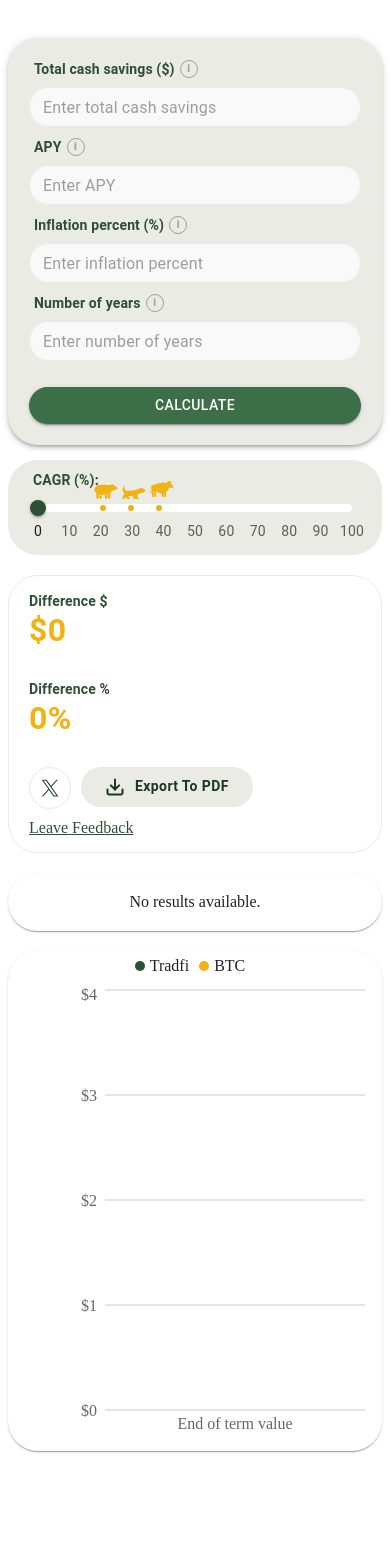
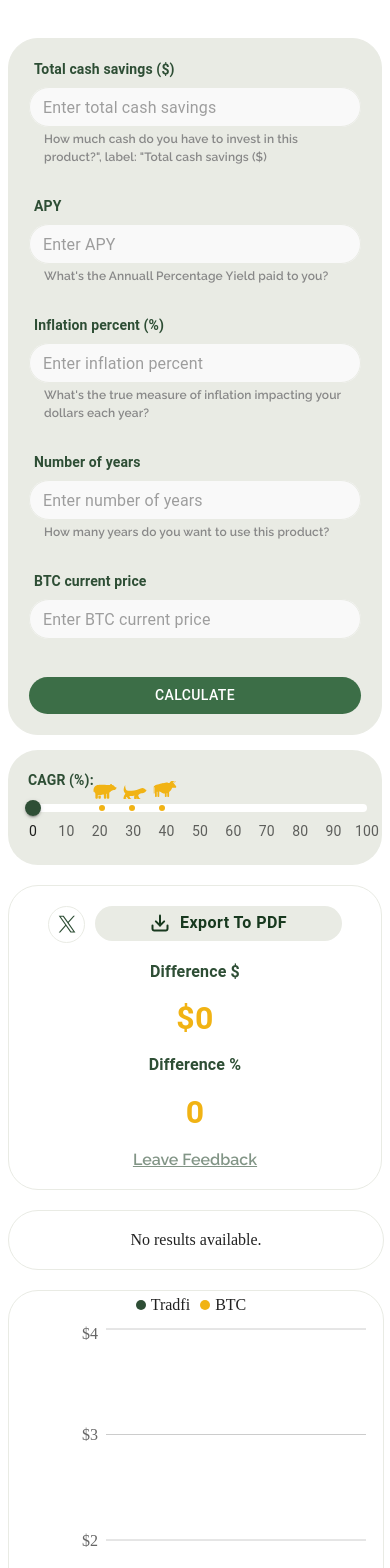
Before and after one commit to acvid3/bitcoinmath-calc-components, a React (Create React App) app: page / in a window 390 px wide. Shown: the top 1568 px of the page. Before the commit the page ends 1481 px from the top, so only its background shows below. Built offline with nearby package versions, Linux system fonts and the light colour scheme; the HTML template or start-up script is replaced by a standard one.

Commit message:
Fix mobile styles, make edits

```diff
--- a/src/appStyle.js
+++ b/src/appStyle.js
@@ -44,6 +44,8 @@ export const sx = {
     },
 
     resultsPaper: {
+        border: '1px solid #E9EBE4',
+        boxShadow: 'none',
         width: '100%',
         borderRadius: '30px',
         height: 'fit-content',
@@ -60,6 +62,8 @@ export const sx = {
     },
 
     chartPaper: {
+        border: '1px solid #E9EBE4',
+        boxShadow: 'none',
         height: '500px',
         width: '497px',
         display: 'flex',
--- a/src/components/CagrInputRange/styles.js
+++ b/src/components/CagrInputRange/styles.js
@@ -1,7 +1,8 @@
 export const styles = {
     container: {
         width: '100%',
-        padding: '10px 35px 10px 25px',
+        // padding: '10px 35px 10px 25px',
+        padding: '20px',
         boxSizing: 'border-box',
         borderRadius: '30px',
         backgroundColor: '#E9EBE4',
--- a/src/components/FinancialCalculatorForm/constants.js
+++ b/src/components/FinancialCalculatorForm/constants.js
@@ -1,7 +1,7 @@
 export const inputFields = [
-    { id: 'total_cash_savings', label: 'Total cash savings ($)', placeholder: 'Enter total cash savings' },
-    { id: 'apy', label: 'APY', placeholder: 'Enter APY' },
-    { id: 'inflation_percent', label: 'Inflation percent (%)', placeholder: 'Enter inflation percent' },
-    { id: 'number_of_years', label: 'Number of years', placeholder: 'Enter number of years' },
-    // { id: 'btc_current_price', label: 'BTC current price', placeholder: 'Enter BTC current price' },
+    { id: 'total_cash_savings', label: 'Total cash savings ($)', placeholder: 'Enter total cash savings', message: 'How much cash do you have to invest in this product?", label: "Total cash savings ($)' },
+    { id: 'apy', label: 'APY', placeholder: 'Enter APY', message: 'What\'s the Annuall Percentage Yield paid to you?' },
+    { id: 'inflation_percent', label: 'Inflation percent (%)', placeholder: 'Enter inflation percent', message: 'What\'s the true measure of inflation impacting your dollars each year?' },
+    { id: 'number_of_years', label: 'Number of years', placeholder: 'Enter number of years', message: 'How many years do you want to use this product?' },
+    { id: 'btc_current_price', label: 'BTC current price', placeholder: 'Enter BTC current price' },
 ];
--- a/src/components/FinancialCalculatorForm/styles.js
+++ b/src/components/FinancialCalculatorForm/styles.js
@@ -10,6 +10,7 @@ export const sx = {
     },
 
     paper: {
+        boxShadow: 'none',
         padding: '20px',
         backgroundColor: '#E9EBE4',
         borderRadius: '30px',
@@ -24,7 +25,8 @@ export const sx = {
     },
 
     button: {
-        marginTop: 2,
+        boxShadow: 'none',
+        marginTop: '8px',
         backgroundColor: '#3c6e47',
         borderRadius: '30px'
     }
--- a/src/components/Input/index.jsx
+++ b/src/components/Input/index.jsx
@@ -9,21 +9,11 @@ const Input = ({ id, label, value, onChange, placeholder, message }) => {
 
     const isInputError = results?.code?.includes(id);
 
-    const description = inputDescriptions.find(d => d.label === label)?.description;
+    // const description = inputDescriptions.find(d => d.label === label)?.description;
 
     return (
         <Box sx={sx.container}>
-            {label && <Typography sx={sx.label}>
-                {label}
-                {description &&
-                    <span>
-                        <Button sx={sx.descriptionIcon}>i</Button>
-                        <Box className={'description'} sx={sx.description}>
-                            {description}
-                        </Box>
-                    </span>
-                }
-            </Typography>}
+            {label && <Typography sx={sx.label}>{label}</Typography>}
             <TextField
                 id={id}
                 value={value}
@@ -36,6 +26,7 @@ const Input = ({ id, label, value, onChange, placeholder, message }) => {
                 error={results?.data?.status === 400 && isInputError}
                 helperText={isInputError ? results?.message?.replace(/_/g, ' ') : ''}
             />
+            {message && <Typography sx={sx.message}>{message}</Typography>}
         </Box>
     );
 };
--- a/src/components/Input/styles.js
+++ b/src/components/Input/styles.js
@@ -3,6 +3,7 @@ export const sx = {
         display: 'flex',
         flexDirection: 'column',
         gap: '8px',
+        paddingBottom: '20px',
     },
 
     label: {
--- a/src/components/ToolbarWithResults/index.jsx
+++ b/src/components/ToolbarWithResults/index.jsx
@@ -8,38 +8,69 @@ const ToolbarWithResults = (props) => {
 
     return (
         <Box sx={sx.container}>
+            <Box sx={{
+                display: 'none',
+
+                '@media (max-width: 678px)': {
+                    display: 'flex',
+                },
+            }}>
+                <Link sx={sx.xLink}>
+                    <svg width="20" height="20" viewBox="0 0 20 20" fill="none" xmlns="http://www.w3.org/2000/svg">
+                        <path
+                            d="M11.6673 8.80458L17.8877 1.72412H16.4145L11.0116 7.87044L6.69895 1.72412H1.72412L8.24619 11.0196L1.72412 18.4437H3.19734L8.89952 11.9514L13.4544 18.4437H18.4292M3.72918 2.81194H5.99251L16.4129 17.4089H14.1487"
+                            fill="#2E4E35"/>
+                    </svg>
+                </Link>
+                <Button sx={sx.button}>
+                    <svg width="20" height="20" viewBox="0 0 20 20" fill="none" xmlns="http://www.w3.org/2000/svg">
+                        <path
+                            d="M17.5 12.5V15.8333C17.5 16.2754 17.3244 16.6993 17.0118 17.0118C16.6993 17.3244 16.2754 17.5 15.8333 17.5H4.16667C3.72464 17.5 3.30072 17.3244 2.98816 17.0118C2.67559 16.6993 2.5 16.2754 2.5 15.8333V12.5"
+                            stroke="#18391F" stroke-width="2" stroke-linecap="round" stroke-linejoin="round"/>
+                        <path d="M5.83331 8.33334L9.99998 12.5L14.1666 8.33334" stroke="#18391F" stroke-width="2"
+                              stroke-linecap="round" stroke-linejoin="round"/>
+                        <path d="M10 12.5V2.5" stroke="#18391F" stroke-width="2" stroke-linecap="round"
+                              stroke-linejoin="round"/>
+                    </svg>
+                    Export To PDF
+                </Button>
+            </Box>
             <Box>
                 <Typography sx={sx.label}>Difference $</Typography>
-                <Typography sx={sx.primaryText}>${results?.difference?.dollar || 0}</Typography>
+                <Typography sx={sx.primaryText}>${results?.difference?.dollar?.toLocaleString() || 0}</Typography>
             </Box>
             <Box>
                 <Typography sx={sx.label}>Difference %</Typography>
-                <Typography sx={sx.primaryText}>{results?.difference?.percent || '0%'}</Typography>
+                <Typography sx={sx.primaryText}>{results?.difference?.percent?.replace(/(%)/gi, '') || '0'}</Typography>
             </Box>
-            <Box sx={
-                {
-                    textAlign: 'right',
+            <Box sx={sx.buttonsBox}>
+                <Box sx={{
+                    display: 'flex',
                     '@media (max-width: 678px)': {
-                        textAlign: 'left',
+                        display: 'none',
                     },
-                }
-            }>
-                <Box sx={{ display: 'flex' }}>
+                }}>
                     <Link sx={sx.xLink}>
                         <svg width="20" height="20" viewBox="0 0 20 20" fill="none" xmlns="http://www.w3.org/2000/svg">
-                            <path d="M11.6673 8.80458L17.8877 1.72412H16.4145L11.0116 7.87044L6.69895 1.72412H1.72412L8.24619 11.0196L1.72412 18.4437H3.19734L8.89952 11.9514L13.4544 18.4437H18.4292M3.72918 2.81194H5.99251L16.4129 17.4089H14.1487" fill="#2E4E35" />
+                            <path
+                                d="M11.6673 8.80458L17.8877 1.72412H16.4145L11.0116 7.87044L6.69895 1.72412H1.72412L8.24619 11.0196L1.72412 18.4437H3.19734L8.89952 11.9514L13.4544 18.4437H18.4292M3.72918 2.81194H5.99251L16.4129 17.4089H14.1487"
+                                fill="#2E4E35"/>
                         </svg>
                     </Link>
                     <Button sx={sx.button}>
                         <svg width="20" height="20" viewBox="0 0 20 20" fill="none" xmlns="http://www.w3.org/2000/svg">
-                            <path d="M17.5 12.5V15.8333C17.5 16.2754 17.3244 16.6993 17.0118 17.0118C16.6993 17.3244 16.2754 17.5 15.8333 17.5H4.16667C3.72464 17.5 3.30072 17.3244 2.98816 17.0118C2.67559 16.6993 2.5 16.2754 2.5 15.8333V12.5" stroke="#18391F" stroke-width="2" stroke-linecap="round" stroke-linejoin="round" />
-                            <path d="M5.83331 8.33334L9.99998 12.5L14.1666 8.33334" stroke="#18391F" stroke-width="2" stroke-linecap="round" stroke-linejoin="round" />
-                            <path d="M10 12.5V2.5" stroke="#18391F" stroke-width="2" stroke-linecap="round" stroke-linejoin="round" />
+                            <path
+                                d="M17.5 12.5V15.8333C17.5 16.2754 17.3244 16.6993 17.0118 17.0118C16.6993 17.3244 16.2754 17.5 15.8333 17.5H4.16667C3.72464 17.5 3.30072 17.3244 2.98816 17.0118C2.67559 16.6993 2.5 16.2754 2.5 15.8333V12.5"
+                                stroke="#18391F" stroke-width="2" stroke-linecap="round" stroke-linejoin="round"/>
+                            <path d="M5.83331 8.33334L9.99998 12.5L14.1666 8.33334" stroke="#18391F" stroke-width="2"
+                                  stroke-linecap="round" stroke-linejoin="round"/>
+                            <path d="M10 12.5V2.5" stroke="#18391F" stroke-width="2" stroke-linecap="round"
+                                  stroke-linejoin="round"/>
                         </svg>
                         Export To PDF
                     </Button>
                 </Box>
-                <Box sx={{ margin: '10px 10px 0 0' }}>
+                <Box sx={sx.linkBox}>
                     <Link href={''} sx={sx.link}>
                         Leave Feedback
                     </Link>
--- a/src/components/ToolbarWithResults/styles.js
+++ b/src/components/ToolbarWithResults/styles.js
@@ -5,36 +5,48 @@ export const sx = {
         justifyContent: 'space-between',
         borderRadius: '30px',
         border: '1px solid #E9EBE4',
-        padding: '15px 20px',
+        padding: '20px',
         width: '100%',
         boxSizing: 'border-box',
         '@media (max-width: 678px)': {
             flexDirection: 'column',
-            gap: '30px',
+            gap: '20px',
+            alignItems: 'center',
+            textAlign: 'center',
         },
     },
 
     label: {
         fontWeight: 600,
-        fontSize: '14px',
-        lineHeight: '20px',
+        fontSize: '16px',
+        lineHeight: '18.78px',
         color: '#2E4E35',
+        '@media (max-width: 678px)': {
+            paddingBottom: '20px',
+        }
     },
 
     primaryText: {
         fontWeight: 700,
         fontSize: '32px',
-        lineHeight: '38px',
+        lineHeight: '35px',
         color: '#F1B314',
+    },
+
+    buttonsBox: {
+        textAlign: 'right',
+        '@media (max-width: 678px)': {
+            order: 1,
+        },
     },
 
     button: {
         borderRadius: '30px',
         border: 'none',
-        height: '40px',
+        height: '35px',
         background: '#E9EBE4',
         padding: '12px 24px',
-        fontSize: '14px',
+        fontSize: '16px',
         fontWeight: 700,
         color: '#18391F',
         textTransform: 'none',
@@ -46,22 +58,40 @@ export const sx = {
         alignItems: "center",
         justifyContent: "center",
         columnGap: "10px",
+        '@media (max-width: 678px)': {
+            width: '247px',
+        }
     },
 
     link: {
-        color: '#2E4E35',
+        color: '#2E4E3599',
         marginTop: '20px',
-        textDecorationColor: '#2E4E35',
+        textDecorationColor: '#2E4E3599',
+        fontSize: '16px',
+        fontFamily: 'Raleway',
+        fontWeight: 600,
+        '@media (max-width: 678px)': {
+            textAlign: 'center',
+            margin: '0px',
+        },
     },
 
     xLink: {
         borderRadius: '100%',
         border: '1px solid #E9EBE4',
-        height: '40px',
-        width: '40px',
+        height: '35px',
+        width: '35px',
         display: 'flex',
         justifyContent: 'center',
         alignItems: 'center',
         marginRight: '10px',
+    },
+
+    linkBox: {
+        margin: '10px 10px 0 0',
+        '@media (max-width: 678px)': {
+            textAlign: 'center',
+            margin: '0px',
+        },
     }
 }
```
Also changed, not shown: src/components/ChartUtils/ChartUtils.js (added, +51 -0 lines), src/components/FinancialCalculatorForm/index.jsx (+16 -4 lines), src/components/FinancialChart/index.jsx (+4 -10 lines), src/components/ResultsTable/index.jsx (+4 -4 lines).
